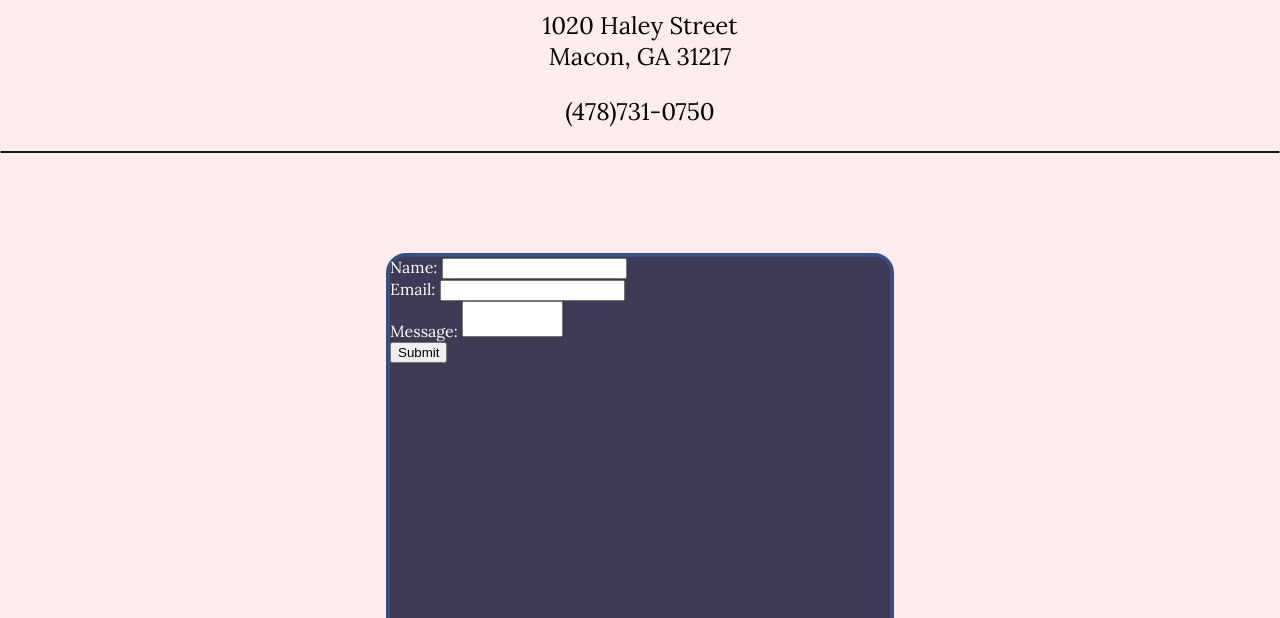
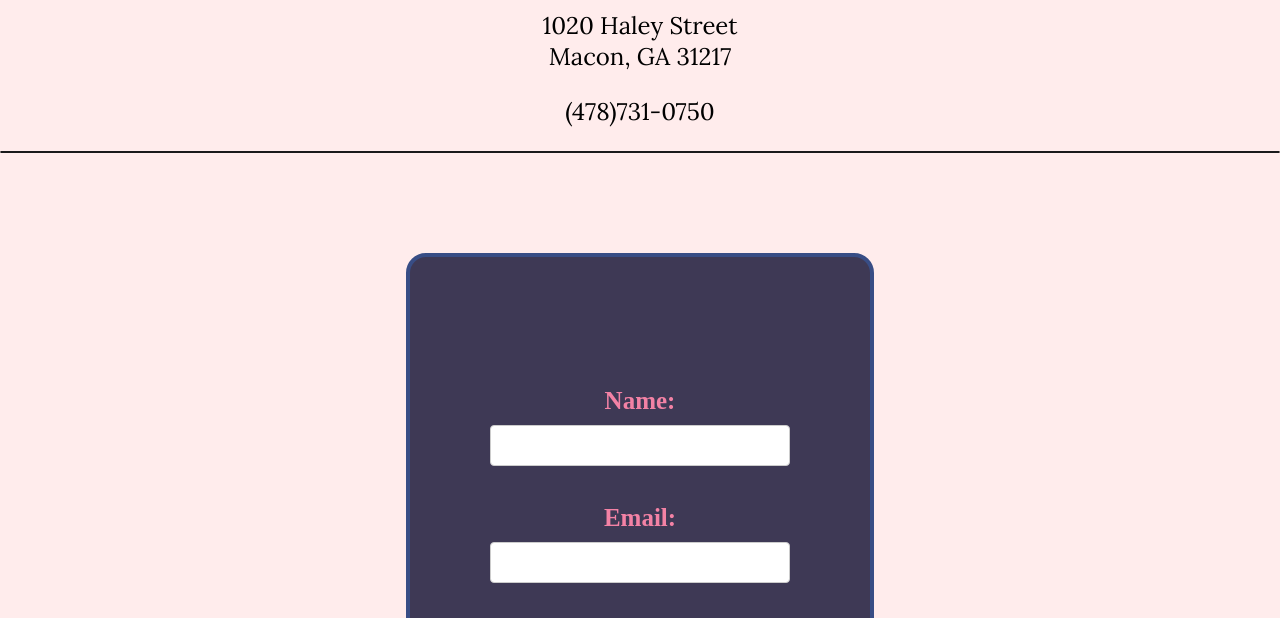
Before and after one commit to jayp822/Personal-CV, a plain HTML site: page contact.html in a window 1280 px wide. Shown: the part 179-797 px from the top of the page. Drawn offline with Linux system fonts and the light colour scheme; a web font is replaced by a local one.

Commit message:
complete

```diff
--- a/contact.html
+++ b/contact.html
@@ -28,14 +28,14 @@
 
   <div class="card" id="contact-form">
     <form action="mailto:jaydpat0822@gmail.com" method="post" class="container">
-      <label for="name" class="item-1">Name:</label>
-      <input type="text" class="item-2">
+      <label for="name">Name:</label>
+      <input type="text">
       <br>
-      <label for="email" class="item-3">Email:</label>
-      <input type="email" class="item-4"><br>
-      <label for="message" class="item-5">Message:</label>
-      <textarea name="Message" id="" cols="10" rows="2" class="item-6"></textarea><br>
-      <input type="submit" class="item-7">
+      <label for="email">Email:</label>
+      <input type="email"><br>
+      <label for="message">Message:</label>
+      <textarea name="Message" id="" cols="40" rows="2"></textarea><br>
+      <input type="submit">
     </form>
   </div>
 
--- a/css/style.css
+++ b/css/style.css
@@ -230,12 +230,13 @@ hr {
 	background-color: #3e3955;
 	color: #fff;
 	border: 5px solid #384d85;
-	transition-duration: 1s;
-	transition-property: box-shadow;
+	transition-duration: 0.5s;
+	transition-property: box-shadow transform;
 }
 
 .card:hover {
-	box-shadow: 0px 0px 7px 15px #ef628e;
+	transform: translate(0px, -10px);
+	box-shadow: 10px 8px 1px 1px #0000005f;
 }
 
 .OIT {
@@ -247,7 +248,6 @@ hr {
 }
 
 .OIT:hover {
-	text-decoration: underline;
 	text-decoration: underline;
 	text-decoration-color: #000;
 	text-decoration-thickness: 2.5px;
@@ -315,12 +315,55 @@ dd {
 
 #contact-form {
 	margin: 100px auto;
-	width: 500px;
+	width: 400px;
 	height: 600px;
+	padding: 30px;
+}
+
+input[type="text"],
+input[type="email"],
+input[type="submit"],
+textarea {
+	width: 75%;
+	padding: 12px 20px;
+	margin: 10px auto 10px auto;
+	display: block;
+	border: 1px solid #ccc;
+	border-radius: 4px;
+	box-sizing: border-box;
+}
+
+input[type="submit"] {
+	width: 50%;
+	background-color: #8b8b8b;
+	color: white;
+	padding: 14px 20px;
+	margin: 20 auto;
+	border: none;
+	border-radius: 8px;
+	cursor: pointer;
+	font-family: "Quattrocento";
+	font-size: 25px;
+}
+
+input[type="submit"]:hover {
+	background-color: #f382a5;
+}
+
+label {
+	color: #f382a5;
 }
 
 .container {
+	text-align: center;
+	font-family: "Quattrocento";
+	font-weight: 600;
+	font-size: 25px;
+	margin-top: 100px;
+}
 
+.container label {
+	margin-top: 50px;
 }
 
 .contact-footer {
@@ -331,9 +374,6 @@ dd {
 	height: 5rem;
 	position: relative;
 	width: 100%;
-}
-
-form label {
 }
 
 textarea {
@@ -395,7 +435,8 @@ textarea {
 	}
 
 	.card:hover {
-		box-shadow: 0px 0px 7px 7px #ef628e;
+		transform: translate(0px, -10px);
+		box-shadow: 0px 10px 6px 3px #0000005f;
 	}
 
 	.OIT {
@@ -510,7 +551,7 @@ textarea {
 	}
 
 	.card:hover {
-		box-shadow: 0px 0px 7px 7px #ef628e;
+		box-shadow: 0px 10px 6px 3px #0000005f;
 	}
 
 	.OIT {
@@ -629,7 +670,7 @@ textarea {
 	}
 
 	.card:hover {
-		box-shadow: 0px 0px 7px 7px #ef628e;
+		box-shadow: 0px 10px 6px 3px #0000005f;
 	}
 
 	.OIT {
@@ -747,7 +788,7 @@ textarea {
 	}
 
 	.card:hover {
-		box-shadow: 0px 0px 7px 7px #ef628e;
+		box-shadow: 0px 10px 6px 3px #0000005f;
 	}
 
 	.OIT {
@@ -857,7 +898,7 @@ textarea {
 	}
 
 	.card:hover {
-		box-shadow: 0px 0px 7px 7px #ef628e;
+		box-shadow: 0px 10px 6px 3px #0000005f;
 	}
 
 	.OIT {
```
